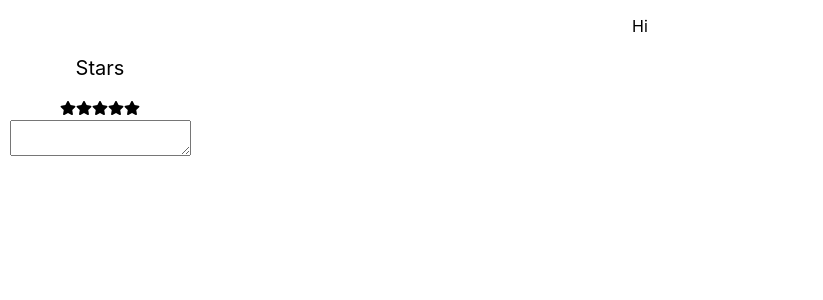
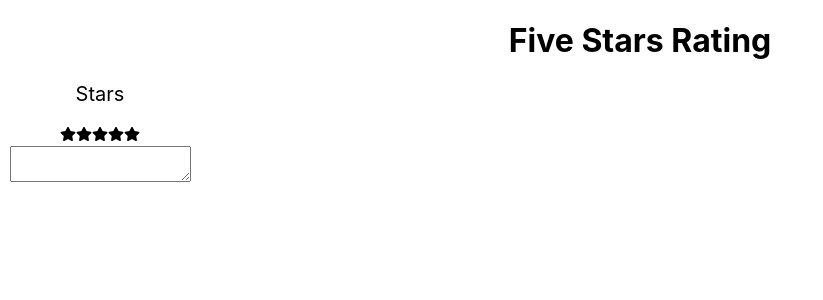
Before and after one commit to LizNgoNgoc/starRating, a React (Create React App) app in the folder my-app/: page / in a window 1280 px wide. Shown: the top 300 px of the page, without its empty margins (0-823 px from the left). Built offline with nearby package versions, Linux system fonts and the light colour scheme.

Commit message:
update App.js tags

```diff
--- a/my-app/src/components/App.js
+++ b/my-app/src/components/App.js
@@ -4,7 +4,7 @@ import FaStars from './rating/FaStars';
 
 function App() {
   return <div className="App">
-      <p>Hi</p>
+      <h1>Five Stars Rating</h1>
       <FaStars />
     </div>
 }
```
